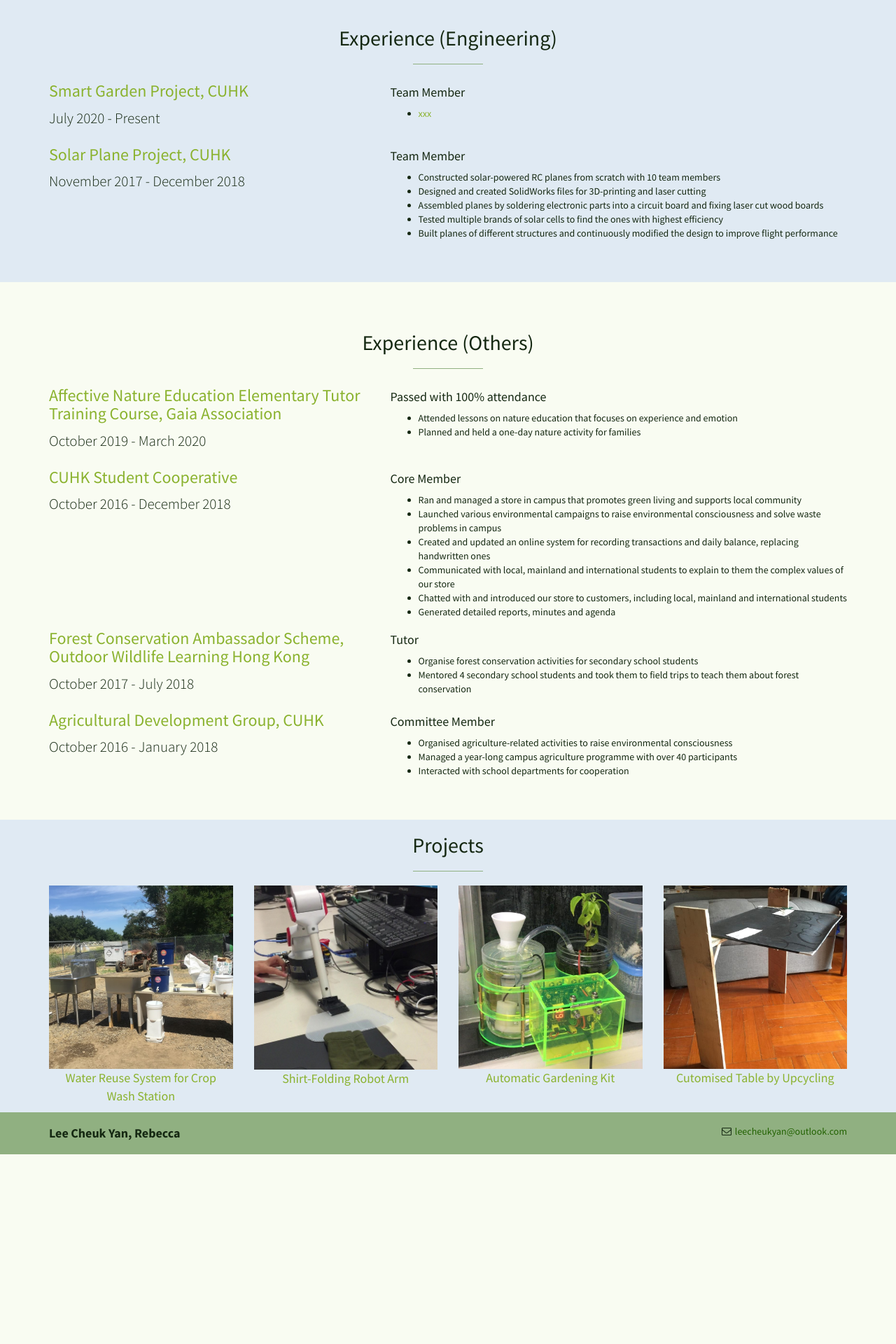
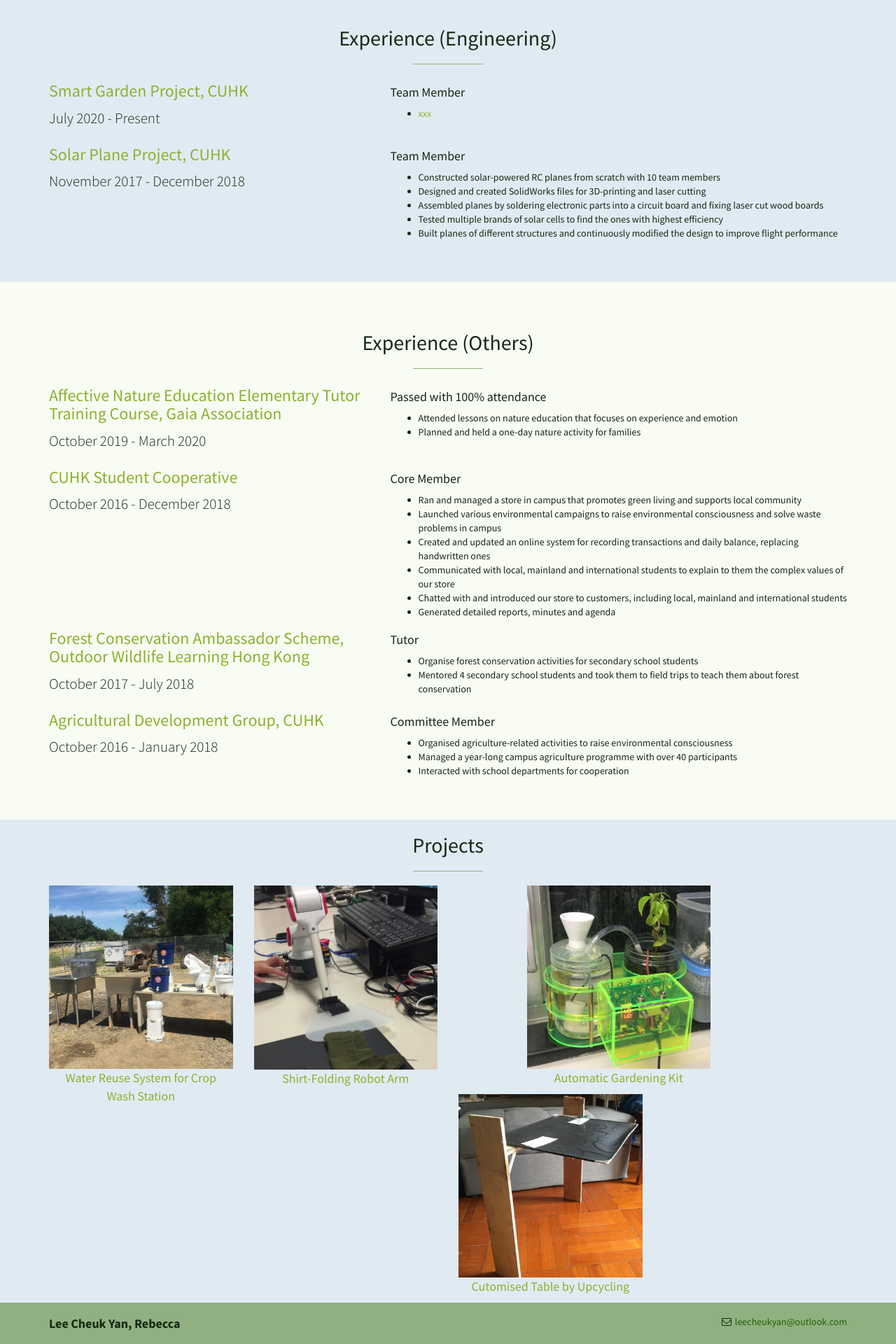
Before and after one commit to leelacceber/stylish-portfolio-jekyll-master, a Jekyll site: the page built from index.html, in a window 1280 px wide. Shown: the part 2444-4364 px from the top of the page at 70% size. Built offline with Jekyll 4.4.1, drawn with Linux system fonts in a browser that asks for light colours; before the commit the page ends 4093 px from its top, so only the background shows below that.

Commit message:
Update projects.html

```diff
--- a/_includes/projects.html
+++ b/_includes/projects.html
@@ -26,6 +26,9 @@
           </a>
       </div>
 
+      <div class="col-sm-1 col-md-0">
+      </div>
+
       <div class="col-sm-5 col-sm-offset-1 col-md-3 col-md-offset-0">
           <a href="https://leelacceber.github.io/Projects/ECA/Smart_Garden">
             <img class="img-portfolio img-responsive" src="img/smart garden.jpeg">
```
